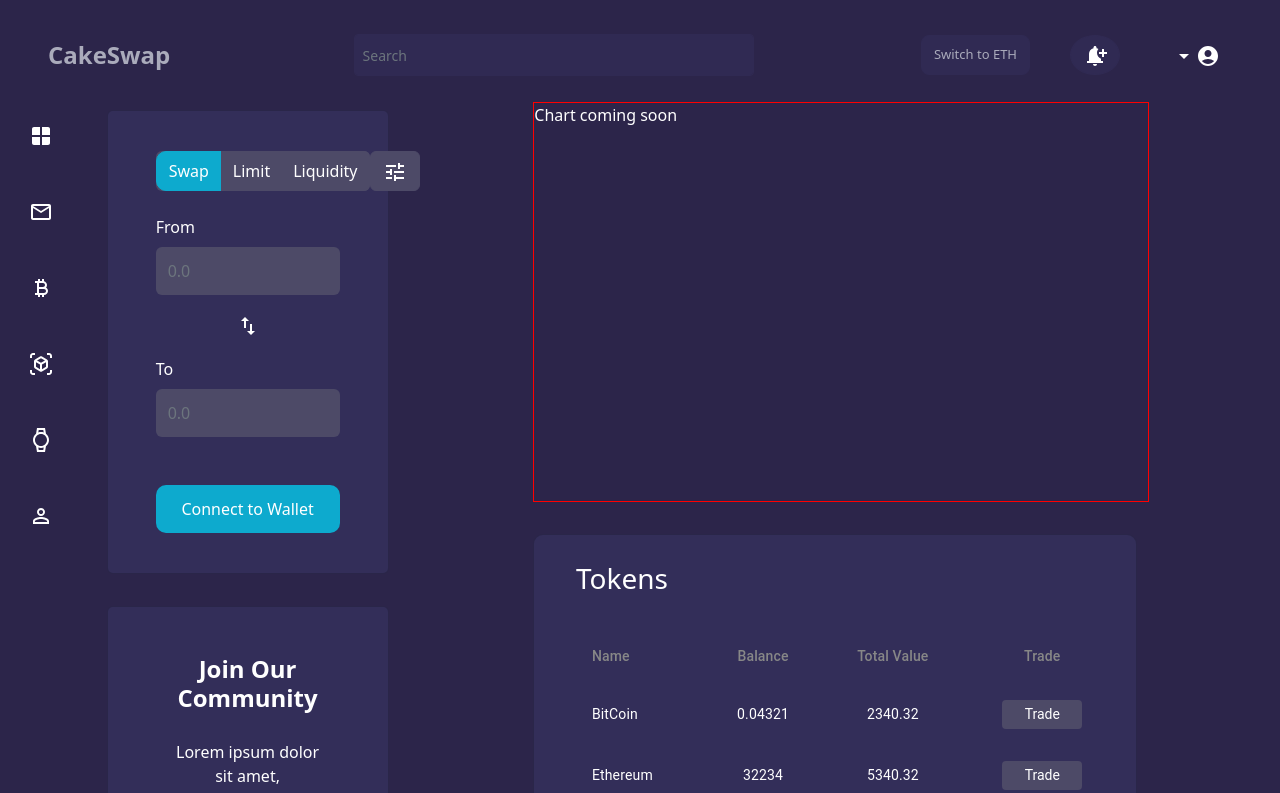
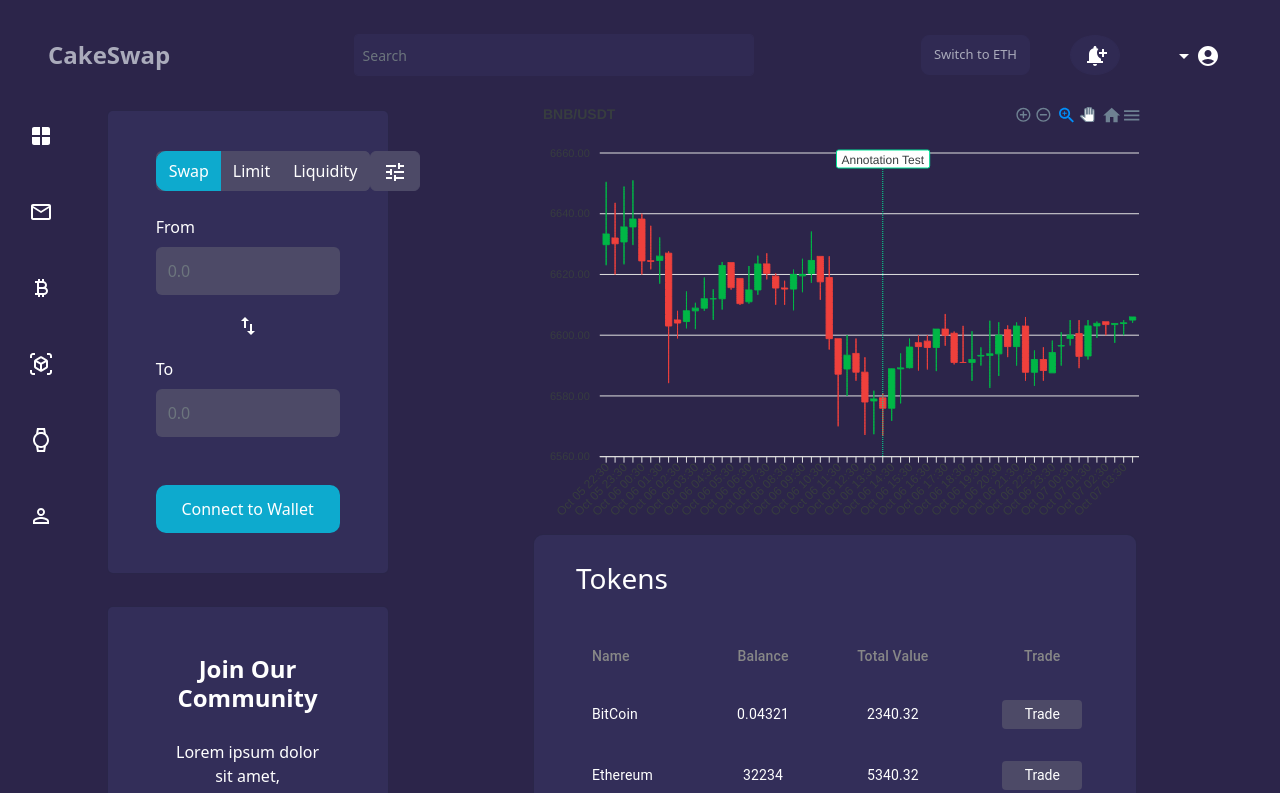
Before and after one commit to John-Kimani/cryptodashboard, a React (Create React App) app: page / in a window 1280 px wide. Shown: the top 793 px of the page. Built offline with nearby package versions, Linux system fonts and the light colour scheme.

Commit message:
Implement chart with dummy data

```diff
--- a/package.json
+++ b/package.json
@@ -10,8 +10,12 @@
     "@testing-library/jest-dom": "^5.16.5",
     "@testing-library/react": "^13.4.0",
     "@testing-library/user-event": "^13.5.0",
+    "apexcharts": "^3.36.3",
     "bootstrap": "^5.2.3",
+    "chart.js": "^4.2.0",
+    "dayjs": "^1.11.7",
     "react": "^18.2.0",
+    "react-apexcharts": "^1.4.0",
     "react-bootstrap": "^2.7.0",
     "react-dom": "^18.2.0",
     "react-scripts": "5.0.1",
--- a/src/Components/Chart/Chart.jsx
+++ b/src/Components/Chart/Chart.jsx
@@ -1,9 +1,310 @@
-import React from 'react';
+import React, { useState } from 'react';
 import './chart.css';
+import ReactApexChart from 'react-apexcharts';
+import dayjs from 'dayjs';
+
 
 function Chart() {
+
+
+  const [state] = useState({
+
+    series: [{
+      name: 'Bitcon Trading',
+      data: [
+        {
+          x: new Date(1538778600000),
+          y: [6629.81, 6650.5, 6623.04, 6633.33]
+        },
+        {
+          x: new Date(1538780400000),
+          y: [6632.01, 6643.59, 6620, 6630.11]
+        },
+        {
+          x: new Date(1538782200000),
+          y: [6630.71, 6648.95, 6623.34, 6635.65]
+        },
+        {
+          x: new Date(1538784000000),
+          y: [6635.65, 6651, 6629.67, 6638.24]
+        },
+        {
+          x: new Date(1538785800000),
+          y: [6638.24, 6640, 6620, 6624.47]
+        },
+        {
+          x: new Date(1538787600000),
+          y: [6624.53, 6636.03, 6621.68, 6624.31]
+        },
+        {
+          x: new Date(1538789400000),
+          y: [6624.61, 6632.2, 6617, 6626.02]
+        },
+        {
+          x: new Date(1538791200000),
+          y: [6627, 6627.62, 6584.22, 6603.02]
+        },
+        {
+          x: new Date(1538793000000),
+          y: [6605, 6608.03, 6598.95, 6604.01]
+        },
+        {
+          x: new Date(1538794800000),
+          y: [6604.5, 6614.4, 6602.26, 6608.02]
+        },
+        {
+          x: new Date(1538796600000),
+          y: [6608.02, 6610.68, 6601.99, 6608.91]
+        },
+        {
+          x: new Date(1538798400000),
+          y: [6608.91, 6618.99, 6608.01, 6612]
+        },
+        {
+          x: new Date(1538800200000),
+          y: [6612, 6615.13, 6605.09, 6612]
+        },
+        {
+          x: new Date(1538802000000),
+          y: [6612, 6624.12, 6608.43, 6622.95]
+        },
+        {
+          x: new Date(1538803800000),
+          y: [6623.91, 6623.91, 6615, 6615.67]
+        },
+        {
+          x: new Date(1538805600000),
+          y: [6618.69, 6618.74, 6610, 6610.4]
+        },
+        {
+          x: new Date(1538807400000),
+          y: [6611, 6622.78, 6610.4, 6614.9]
+        },
+        {
+          x: new Date(1538809200000),
+          y: [6614.9, 6626.2, 6613.33, 6623.45]
+        },
+        {
+          x: new Date(1538811000000),
+          y: [6623.48, 6627, 6618.38, 6620.35]
+        },
+        {
+          x: new Date(1538812800000),
+          y: [6619.43, 6620.35, 6610.05, 6615.53]
+        },
+        {
+          x: new Date(1538814600000),
+          y: [6615.53, 6617.93, 6610, 6615.19]
+        },
+        {
+          x: new Date(1538816400000),
+          y: [6615.19, 6621.6, 6608.2, 6620]
+        },
+        {
+          x: new Date(1538818200000),
+          y: [6619.54, 6625.17, 6614.15, 6620]
+        },
+        {
+          x: new Date(1538820000000),
+          y: [6620.33, 6634.15, 6617.24, 6624.61]
+        },
+        {
+          x: new Date(1538821800000),
+          y: [6625.95, 6626, 6611.66, 6617.58]
+        },
+        {
+          x: new Date(1538823600000),
+          y: [6619, 6625.97, 6595.27, 6598.86]
+        },
+        {
+          x: new Date(1538825400000),
+          y: [6598.86, 6598.88, 6570, 6587.16]
+        },
+        {
+          x: new Date(1538827200000),
+          y: [6588.86, 6600, 6580, 6593.4]
+        },
+        {
+          x: new Date(1538829000000),
+          y: [6593.99, 6598.89, 6585, 6587.81]
+        },
+        {
+          x: new Date(1538830800000),
+          y: [6587.81, 6592.73, 6567.14, 6578]
+        },
+        {
+          x: new Date(1538832600000),
+          y: [6578.35, 6581.72, 6567.39, 6579]
+        },
+        {
+          x: new Date(1538834400000),
+          y: [6579.38, 6580.92, 6566.77, 6575.96]
+        },
+        {
+          x: new Date(1538836200000),
+          y: [6575.96, 6589, 6571.77, 6588.92]
+        },
+        {
+          x: new Date(1538838000000),
+          y: [6588.92, 6594, 6577.55, 6589.22]
+        },
+        {
+          x: new Date(1538839800000),
+          y: [6589.3, 6598.89, 6589.1, 6596.08]
+        },
+        {
+          x: new Date(1538841600000),
+          y: [6597.5, 6600, 6588.39, 6596.25]
+        },
+        {
+          x: new Date(1538843400000),
+          y: [6598.03, 6600, 6588.73, 6595.97]
+        },
+        {
+          x: new Date(1538845200000),
+          y: [6595.97, 6602.01, 6588.17, 6602]
+        },
+        {
+          x: new Date(1538847000000),
+          y: [6602, 6607, 6596.51, 6599.95]
+        },
+        {
+          x: new Date(1538848800000),
+          y: [6600.63, 6601.21, 6590.39, 6591.02]
+        },
+        {
+          x: new Date(1538850600000),
+          y: [6591.02, 6603.08, 6591, 6591]
+        },
+        {
+          x: new Date(1538852400000),
+          y: [6591, 6601.32, 6585, 6592]
+        },
+        {
+          x: new Date(1538854200000),
+          y: [6593.13, 6596.01, 6590, 6593.34]
+        },
+        {
+          x: new Date(1538856000000),
+          y: [6593.34, 6604.76, 6582.63, 6593.86]
+        },
+        {
+          x: new Date(1538857800000),
+          y: [6593.86, 6604.28, 6586.57, 6600.01]
+        },
+        {
+          x: new Date(1538859600000),
+          y: [6601.81, 6603.21, 6592.78, 6596.25]
+        },
+        {
+          x: new Date(1538861400000),
+          y: [6596.25, 6604.2, 6590, 6602.99]
+        },
+        {
+          x: new Date(1538863200000),
+          y: [6602.99, 6606, 6584.99, 6587.81]
+        },
+        {
+          x: new Date(1538865000000),
+          y: [6587.81, 6595, 6583.27, 6591.96]
+        },
+        {
+          x: new Date(1538866800000),
+          y: [6591.97, 6596.07, 6585, 6588.39]
+        },
+        {
+          x: new Date(1538868600000),
+          y: [6587.6, 6598.21, 6587.6, 6594.27]
+        },
+        {
+          x: new Date(1538870400000),
+          y: [6596.44, 6601, 6590, 6596.55]
+        },
+        {
+          x: new Date(1538872200000),
+          y: [6598.91, 6605, 6596.61, 6600.02]
+        },
+        {
+          x: new Date(1538874000000),
+          y: [6600.55, 6605, 6589.14, 6593.01]
+        },
+        {
+          x: new Date(1538875800000),
+          y: [6593.15, 6605, 6592, 6603.06]
+        },
+        {
+          x: new Date(1538877600000),
+          y: [6603.07, 6604.5, 6599.09, 6603.89]
+        },
+        {
+          x: new Date(1538879400000),
+          y: [6604.44, 6604.44, 6600, 6603.5]
+        },
+        {
+          x: new Date(1538881200000),
+          y: [6603.5, 6603.99, 6597.5, 6603.86]
+        },
+        {
+          x: new Date(1538883000000),
+          y: [6603.85, 6605, 6600, 6604.07]
+        },
+        {
+          x: new Date(1538884800000),
+          y: [6604.98, 6606, 6604.07, 6606]
+        },
+      ]
+    }],
+    options: {
+      chart: {
+        height: 450,
+        type: 'candlestick',
+      },
+      title: {
+        text: 'BNB/USDT',
+        align: 'left',
+      },
+      annotations: {
+        xaxis: [
+          {
+            x: 'Oct 06 14:00',
+            borderColor: '#00E396',
+            label: {
+              borderColor: '#00E396',
+              style: {
+                fontSize: '12px',
+              },
+              orientation: 'horizontal',
+              offsetY: 7,
+              text: 'Annotation Test'
+            },
+          }
+        ]
+      },
+      tooltip: {
+        enabled: true,
+      },
+      xaxis: {
+        type: 'category',
+        labels: {
+          formatter: function(val) {
+            return dayjs(val).format('MMM DD HH:mm')
+          },
+        },
+      },
+      yaxis: {
+        tooltip: {
+          enabled: true
+        },
+      }
+    },
+
+  });
+
+
   return (
-    <div className='chart'>Chart coming soon</div>
+    <div className='chart'>
+      <ReactApexChart options={state.options} series={state.series} type="candlestick" height={450} />
+    </div>
   )
 }
 
--- a/src/Components/Chart/chart.css
+++ b/src/Components/Chart/chart.css
@@ -1,4 +1,5 @@
 .chart{
-    border: 1px solid red;
+    /* border: 1px solid #00E396; */
     height: 50vh;
+    /* background-color: white; */
 }
```
Also changed, not shown: 1 other file (tests, documents, lock files or other folders).
